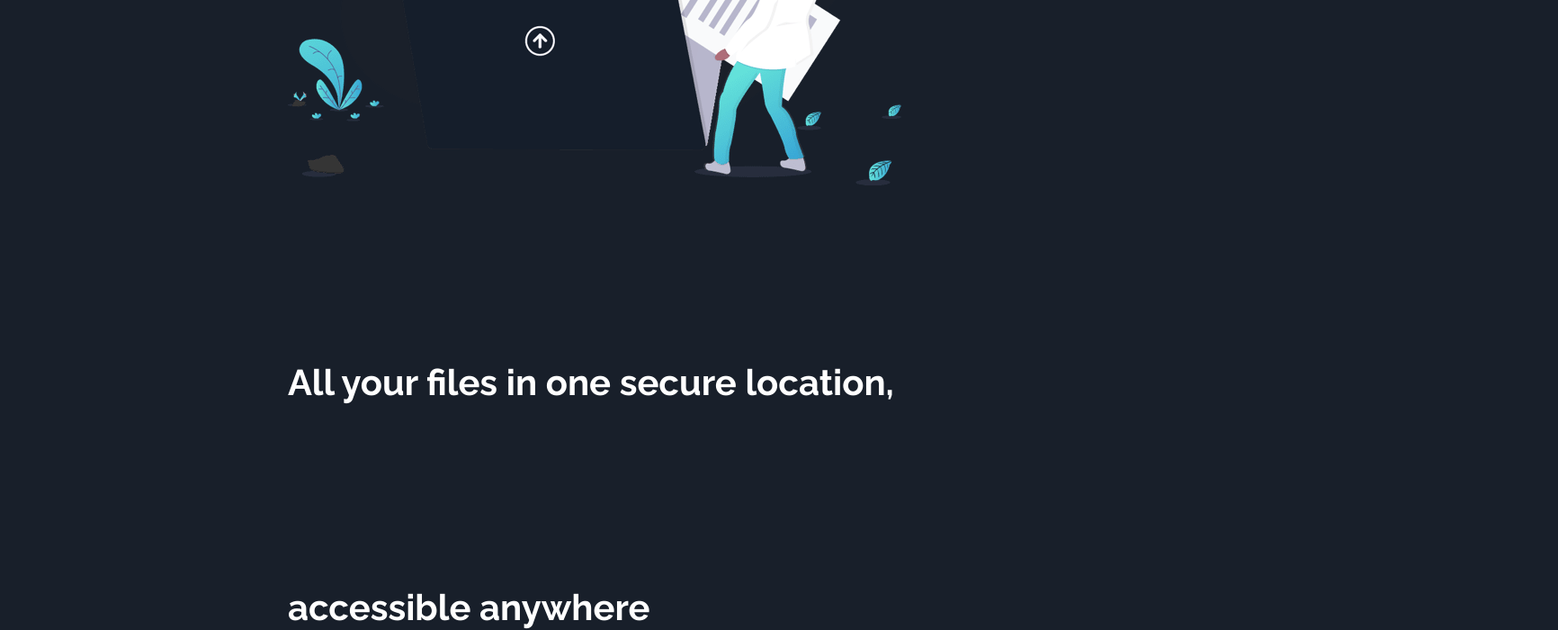
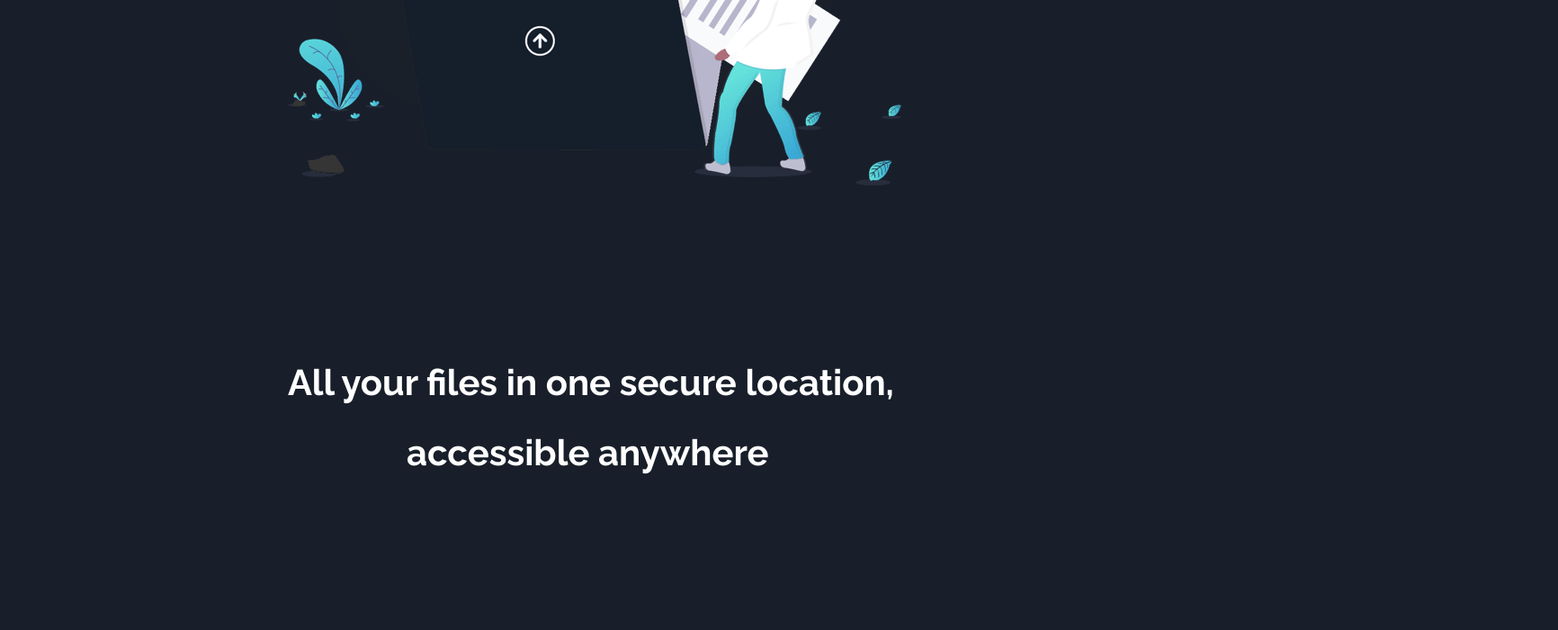
Before and after one commit to oxblixxx/fylo-dark-theme, a React (Create React App) app in the folder fylo-dark-theme/: page / in a window 1280 px wide. Shown: the part 600-1300 px from the top of the page at 90% size, 1732 px wide, since content can reach past the window. After the commit the page ends 1128 px from the top, so only its background shows below. Built offline with nearby package versions, Linux system fonts and the light colour scheme.

Commit message:
done accessible

```diff
--- a/fylo-dark-theme/src/components/Securelocation.css
+++ b/fylo-dark-theme/src/components/Securelocation.css
@@ -10,9 +10,9 @@
 .accessible-text{
     position: relative;
     line-height: 50px;
-    top: 30em;
+    top: 25.7em;
     font-family: var(--raleway);
-    left: 8em;
+    left: 11.3em;
     font-size: 40px;
 
 
```
